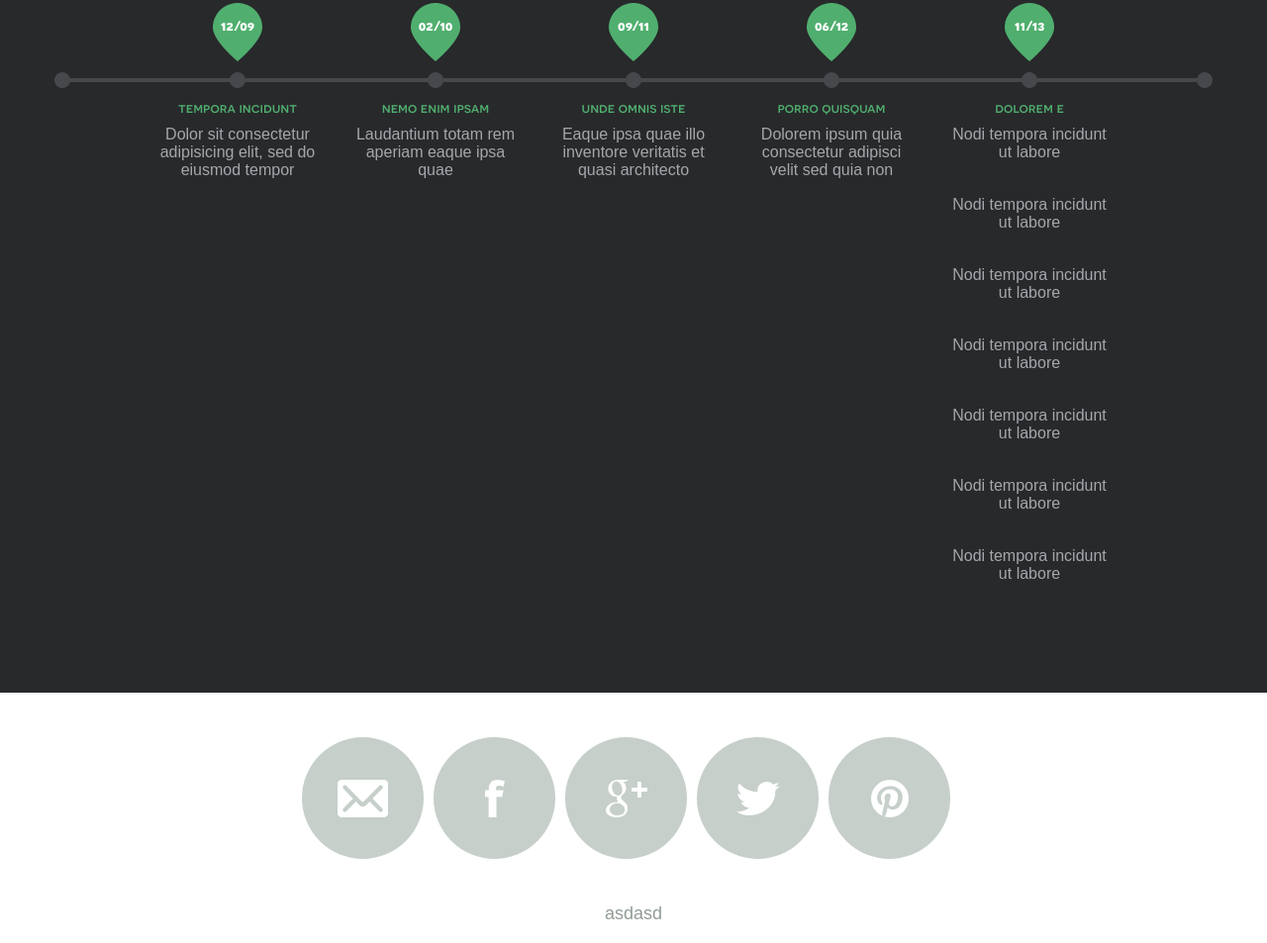
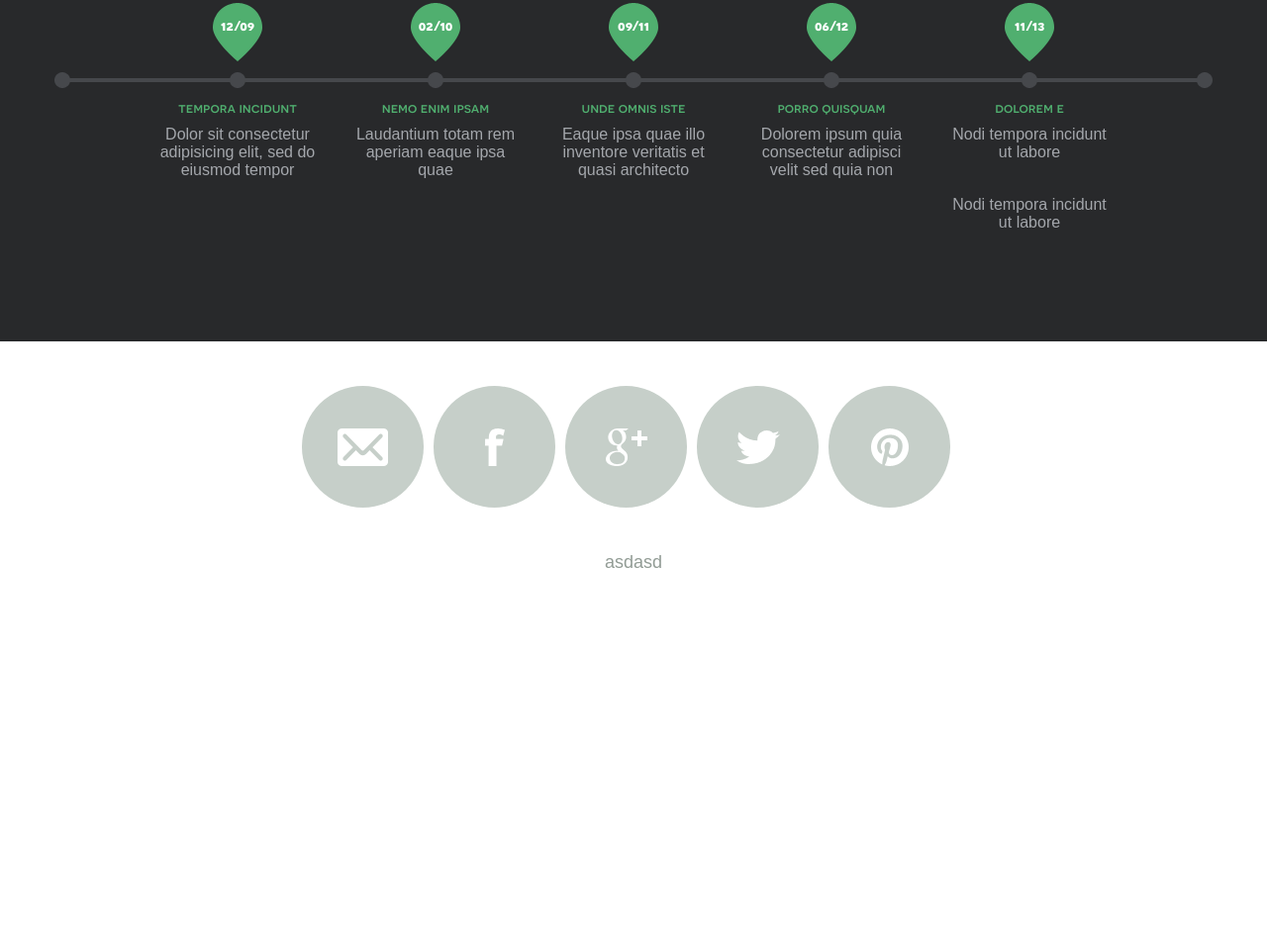
Before and after one commit to Pablo-Mdz/Portfolio2, a plain HTML site: page index.html in a window 1280 px wide. Shown: the part 641-1594 px from the top of the page at 99% size. After the commit the page ends 1239 px from the top, so only its background shows below. Drawn offline with nearby package versions, Linux system fonts and the light colour scheme.

Commit message:
comments 2

```diff
--- a/index.html
+++ b/index.html
@@ -73,11 +73,6 @@
 								<h3>dolorem e</h3>
 								<p>Nodi tempora incidunt ut labore </p>
 								<p>Nodi tempora incidunt ut labore </p>
-								<p>Nodi tempora incidunt ut labore </p>
-								<p>Nodi tempora incidunt ut labore </p>
-								<p>Nodi tempora incidunt ut labore </p>
-								<p>Nodi tempora incidunt ut labore </p>
-								<p>Nodi tempora incidunt ut labore </p>
 							</li>
 						</ul>
 					</div>
```
